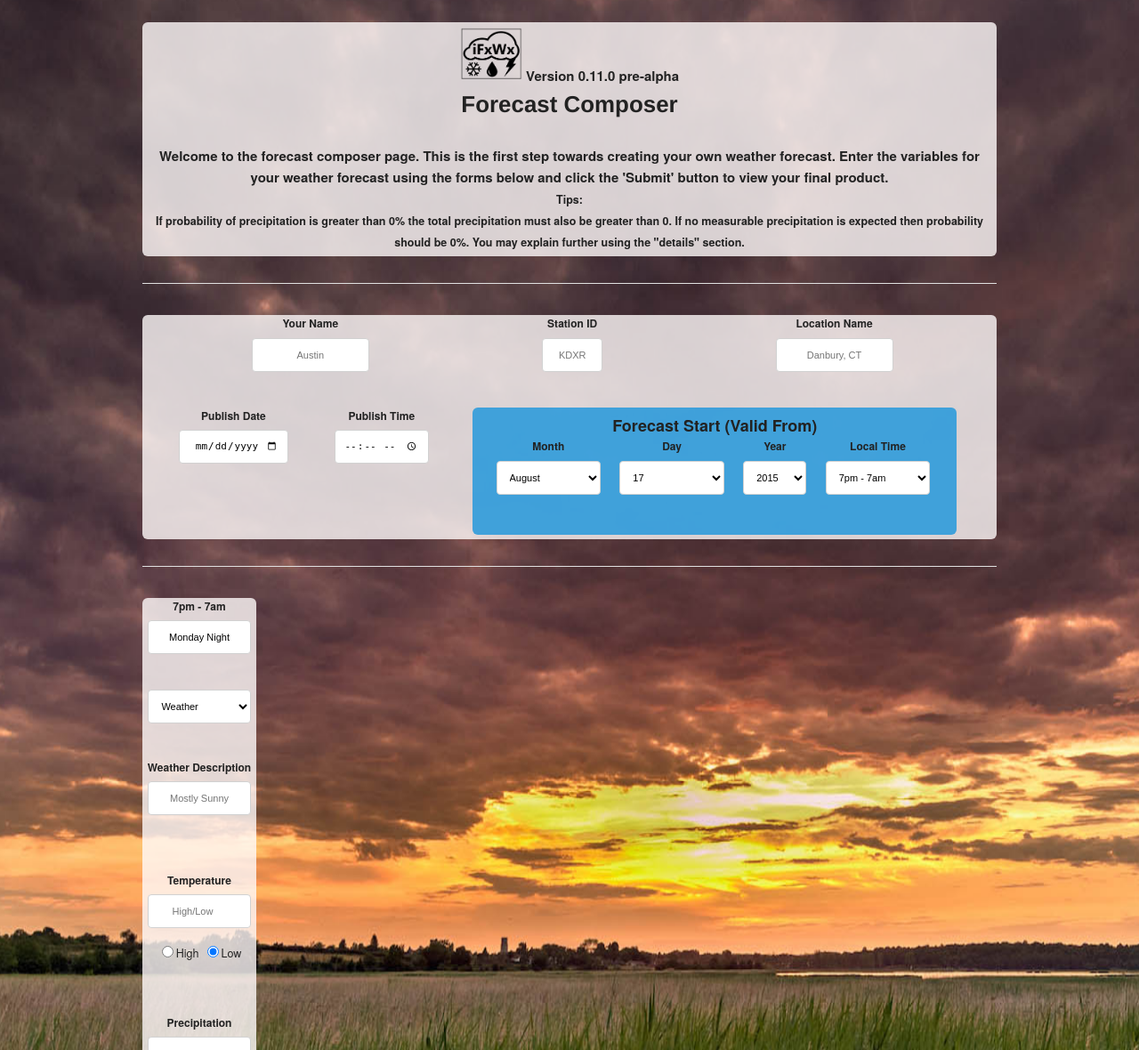
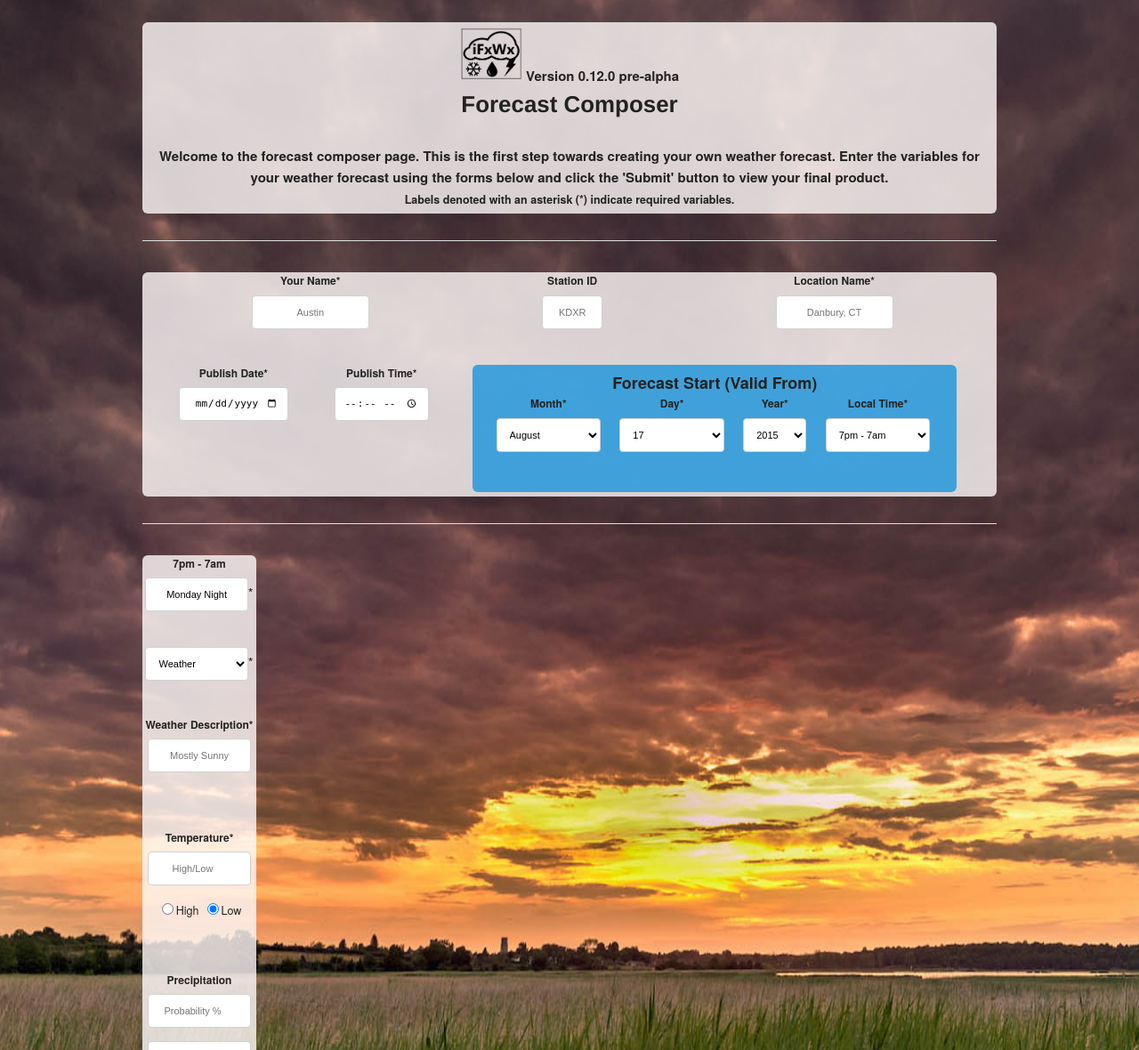
Before and after one commit to atmovantage/ifxweather, a PHP site: page /iFxWx.php in a window 1280 px wide. Shown: the whole page at 89% size. Run offline with PHP 8.4, Linux system fonts and the light colour scheme.

Commit message:
added validation for 1st column/added asterisks for req fields

```diff
--- a/iFxWx.php
+++ b/iFxWx.php
@@ -18,7 +18,7 @@ if(isset($_SESSION['timeout'])) {
 // Update the timeout field with the current time.
 $_SESSION['timeout'] = time();
 // Set all fields to white background by default
-	$fieldErr1 = $fieldErr3 = $fieldErr4 = $fieldErr5 = $fieldErr6 = $fieldErr7 = $fieldErr8 = $fieldErr9 = $fieldErr10 = "#FFF";
+	$fieldErr1 = $fieldErr3 = $fieldErr4 = $fieldErr5 = $fieldErr6 = $fieldErr7 = $fieldErr8 = $fieldErr9 = $fieldErr10 = $fieldErr11 = $fieldErr12 = $fieldErr13 = $fieldErr14 = "#FFF";
 	$fieldErr2 ="**All fields highlighted in red must be filled in before submitting your forecast**";
 
 	$proceed = false;
@@ -27,7 +27,7 @@ $_SESSION['timeout'] = time();
 if ($_SERVER["REQUEST_METHOD"] == "POST" && $proceed == false) {
 
 	//Check to see if any of the required fields are blank or set at the default values
-	if (empty($_POST["forecaster"]) || empty($_POST["stationname"]) || empty($_POST["date"])|| empty($_POST["time"]) || empty($_POST["fxstartmonth"]) || $_POST["fxstartmonth"] == "Select Month" || empty($_POST["fxstartday"]) || $_POST["fxstartday"] == "Select Day" || empty($_POST["fxstartyear"]) || $_POST["fxstartyear"] == "Select Year" || empty($_POST["fxstarttime"]) || $_POST["fxstarttime"] == "Select Time") {
+	if (empty($_POST["forecaster"]) || empty($_POST["stationname"]) || empty($_POST["date"])|| empty($_POST["time"]) || empty($_POST["fxstartmonth"]) || $_POST["fxstartmonth"] == "Select Month" || empty($_POST["fxstartday"]) || $_POST["fxstartday"] == "Select Day" || empty($_POST["fxstartyear"]) || $_POST["fxstartyear"] == "Select Year" || empty($_POST["fxstarttime"]) || $_POST["fxstarttime"] == "Select Time" || empty($_POST["day1"]) || $_POST["day1wx"] == "Weather" || empty($_POST["day1desc"]) || empty($_POST["day1temp"])) {
 		//if any required variables are empty then do not proceed to preview page
 		$proceed = false;
 	}
@@ -62,6 +62,18 @@ if ($_SERVER["REQUEST_METHOD"] == "POST" && $proceed == false) {
 	}
 	if ($_POST["fxstarttime"] == "Select Time" || empty($_POST["fxstarttime"])) {
 		$fieldErr10 = "#FF8080";
+	}
+	if (empty($_POST["day1"])) {
+		$fieldErr11 = "#FF8080";
+	}
+	if ($_POST["day1wx"] == "Weather") {
+		$fieldErr12 = "#FF8080";
+	}
+	if (empty($_POST["day1desc"])) {
+		$fieldErr13 = "#FF8080";
+	}
+	if (empty($_POST["day1temp"])) {
+		$fieldErr14 = "#FF8080";
 	}
 
 	//$fieldErr1 = "#FFF"; <- I think this is leftover code
@@ -385,11 +397,10 @@ else {
 			<img src="/ifxwx_images/background.jpg" id="bg" alt="">
 			<div class="container">
 			<div class="twelve columns" style="font-weight: bold; text-align: center" id="header">
-<p><img style="width: 70px; height: 61px;" alt="" src="/ifxwx_images/logo.png"> Version 0.11.0 pre-alpha<br><big style="font-family: Helvetica,Arial,sans-serif;"><big><big>Forecast Composer</big></big></big>
+<p><img style="width: 70px; height: 61px;" alt="" src="/ifxwx_images/logo.png"> Version 0.12.0 pre-alpha<br><big style="font-family: Helvetica,Arial,sans-serif;"><big><big>Forecast Composer</big></big></big>
 </p>
 			<div class="twelve columns" >
-				Welcome to the forecast composer page. This is the first step towards creating your own weather forecast. Enter the variables for your weather forecast using the forms below and click the 'Submit' button to view your final product.<small><br>Tips:<br>
-				If probability of precipitation is greater than 0% the total precipitation must also be greater than 0. If no measurable precipitation is expected then probability should be 0%. You may explain further using the "details" section.</small>
+				Welcome to the forecast composer page. This is the first step towards creating your own weather forecast. Enter the variables for your weather forecast using the forms below and click the 'Submit' button to view your final product.<small><br>Labels denoted with an asterisk (*) indicate required variables.</small>
 				<?php
 if ($_SERVER["REQUEST_METHOD"] == "POST" && $proceed == false) {
 	echo "<br>" . "<div style='color:red'>" . $fieldErr2 . "</div>";
@@ -403,7 +414,7 @@ if ($_SERVER["REQUEST_METHOD"] == "POST" && $proceed == false) {
 			<div class= "twelve columns" id="metaforms">
 			<div style="text-align: center;" class="three columns offset-by-one">
 				<p>
-					<label for="forecaster">Your Name</label>
+					<label for="forecaster">Your Name*</label>
 					<br>
 					<input style="background-color: <?php echo $fieldErr3 ?>" size="15" name="forecaster" id="forecaster" placeholder="Austin" type="text" value="<?php echo (isset($_POST['forecaster']))?$_POST['forecaster']:''; echo (isset($_SESSION['forecaster']))?$_SESSION['forecaster']:'';?>">
 					<br>
@@ -419,7 +430,7 @@ if ($_SERVER["REQUEST_METHOD"] == "POST" && $proceed == false) {
 			</div>
 			<div style="text-align: center;" class="three columns offset-by-one">
 				<p>
-					<label for="stationname">Location Name</label>
+					<label for="stationname">Location Name*</label>
 					<br>
 					<input style="background-color: <?php echo $fieldErr4 ?>" size="15" name="stationname" id="stationname" placeholder="Danbury, CT" type="text" value="<?php echo (isset($_POST['stationname']))?$_POST['stationname']:''; echo (isset($_SESSION['stationname']))?$_SESSION['stationname']:'';?>">
 					<br>
@@ -427,7 +438,7 @@ if ($_SERVER["REQUEST_METHOD"] == "POST" && $proceed == false) {
 			</div>
 			<div style="text-align: center;" class="two columns">
 				<p>
-					<label for="date">Publish Date</label>
+					<label for="date">Publish Date*</label>
 					<br>
 					<input style="background-color: <?php echo $fieldErr5 ?>" size="10" name="date" id="date" placeholder="10/08/2015" type="date" value="<?php if (isset($_POST['date'])) {echo $_POST['date'];} elseif (isset($_SESSION['date'])) {echo $_SESSION['date'];} else {echo $month . '/' . $day . '/' . $year;};?>">
 					<br>
@@ -435,7 +446,7 @@ if ($_SERVER["REQUEST_METHOD"] == "POST" && $proceed == false) {
 				</div>
 				<div style="text-align: center;" class="two columns">
 				<p>
-					<label for="time">Publish Time</label>
+					<label for="time">Publish Time*</label>
 					<br>
 					<input style="background-color: <?php echo $fieldErr6 ?>" size="7" name="time" id="time" placeholder="12:00PM" type="time" value="<?php if (isset($_POST['time'])) {echo $_POST['time'];} elseif (isset($_SESSION['time'])) {echo $_SESSION['time'];} else {echo $hour . ':' . $minutes . $am_pm;;};?>">
 					<br>
@@ -445,7 +456,7 @@ if ($_SERVER["REQUEST_METHOD"] == "POST" && $proceed == false) {
 					<big><strong>Forecast Start (Valid From)</strong></big><br>
 				<div style="text-align: center;" class="three columns">
 				<p>
-					<label for="fxstartmonth">Month</label>
+					<label for="fxstartmonth">Month*</label>
 					<br>
 					<select style="width:100%; background-color: <?php echo $fieldErr7 ?>" name="fxstartmonth">
 						<option value="<?php if (isset($_POST['fxstartmonth'])) {echo $_POST['fxstartmonth'];} elseif (isset($_SESSION['fxstartmonth'])) {echo $_SESSION['fxstartmonth'];} else {echo $month;};?>"><?php if (isset($_POST['fxstartmonth'])) {echo $_POST['fxstartmonth'];} elseif (isset($_SESSION['fxstartmonth'])) {echo $_SESSION['fxstartmonth'];} else {echo $monthname;};?></option>
@@ -467,7 +478,7 @@ if ($_SERVER["REQUEST_METHOD"] == "POST" && $proceed == false) {
 			</div>
 					<div style="text-align: center;" class="three columns">
 				<p>
-					<label for="fxstartday">Day</label>
+					<label for="fxstartday">Day*</label>
 					<br>
 					<select style="width:100%; background-color: <?php echo $fieldErr8 ?>" name="fxstartday">
 						<option value="<?php if (isset($_POST['fxstartday'])) {echo $_POST['fxstartday'];} elseif (isset($_SESSION['fxstartday'])) {echo $_SESSION['fxstartday'];} else {echo $day;};?>"><?php if (isset($_POST['fxstartday'])) {echo $_POST['fxstartday'];} elseif (isset($_SESSION['fxstartday'])) {echo $_SESSION['fxstartday'];} else {echo $day;};?></option>
@@ -508,7 +519,7 @@ if ($_SERVER["REQUEST_METHOD"] == "POST" && $proceed == false) {
 			</div>
 					<div style="text-align: center;" class="two columns">
 				<p>
-					<label for="fxstartyear">Year</label>
+					<label for="fxstartyear">Year*</label>
 					<br>
 					<select style="width:100%; background-color: <?php echo $fieldErr9 ?>" name="fxstartyear">
 						<option value="<?php if (isset($_POST['fxstartyear'])) {echo $_POST['fxstartyear'];} elseif (isset($_SESSION['fxstartyear'])) {echo $_SESSION['fxstartyear'];} else {echo $year;};?>"><?php if (isset($_POST['fxstartyear'])) {echo $_POST['fxstartyear'];} elseif (isset($_SESSION['fxstartyear'])) {echo $_SESSION['fxstartyear'];} else {echo $year;};?></option>
@@ -534,7 +545,7 @@ if ($_SERVER["REQUEST_METHOD"] == "POST" && $proceed == false) {
 			</div>
 					<div style="text-align: center;" class="three columns">
 				<p>
-					<label for="fxstarttime">Local Time</label>
+					<label for="fxstarttime">Local Time*</label>
 					<br>
 					<select style="width:100%; background-color: <?php echo $fieldErr10 ?>" name="fxstarttime" onchange="updateTitles(this.value)">
 						<option value="<?php if (isset($_POST['fxstarttime'])) {echo $_POST['fxstarttime'];} elseif (isset($_SESSION['fxstartyear'])) {echo $_SESSION['fxstarttime'];} else {echo $fxvalid;};?>"><?php if (isset($_POST['fxstarttime'])) {echo $_POST['fxstarttime'];} elseif (isset($_SESSION['fxstarttime'])) {echo $_SESSION['fxstarttime'];} else {echo $fxvalidname;};?></option>
@@ -564,11 +575,11 @@ if ($_SERVER["REQUEST_METHOD"] == "POST" && $proceed == false) {
 
 				<p>
 						<label id="day1title" for="day1label"><?php if (isset($_POST['day1'])) {echo $fxvalidname;} elseif (isset($_SESSION['day1'])) {echo "";} else {echo $fxvalidname;};?></label><br>
-					<input style="width:90%" name="day1" id="day1label" placeholder="Monday" type="text" value="<?php if (isset($_POST['day1'])) {echo $_POST['day1'];} elseif (isset($_SESSION['day1'])) {echo $_SESSION['day1'];} else {echo $day1string;};?>">
+					<input style="width:90%; background-color: <?php echo $fieldErr11 ?>" name="day1" id="day1label" placeholder="Monday" type="text" value="<?php if (isset($_POST['day1'])) {echo $_POST['day1'];} elseif (isset($_SESSION['day1'])) {echo $_SESSION['day1'];} else {echo $day1string;};?>">*
 					<br>
 				</p>
 				<p>
-					<select style="width:90%" name="day1wx" onchange="document.getElementById('day1desc').value=this.value;">
+					<select style="width:90%; background-color: <?php echo $fieldErr12 ?>" name="day1wx" onchange="document.getElementById('day1desc').value=this.value;">
 						<option value="<?php if (isset($_POST['day1wx'])) {echo $_POST['day1wx'];} elseif (isset($_SESSION['day1wx'])) {echo $_SESSION['day1wx'];} else {echo 'Weather';};?>"><?php if (isset($_POST['day1wx'])) {echo $_POST['day1wx'];} elseif (isset($_SESSION['day1wx'])) {echo $_SESSION['day1wx'];} else {echo 'Weather';};?></option>
 						<optgroup label="General Day">
 						<option value="Sunny">Sunny</option>
@@ -619,18 +630,18 @@ if ($_SERVER["REQUEST_METHOD"] == "POST" && $proceed == false) {
 							<option value="Lunar Eclipse">Lunar Eclipse</option>
 							<option value="Solar Eclipse">Solar Eclipse</option>
 							</optgroup>
-					</select>
+					</select>*
 					<br>
 				</p>
 				<p>
-					<label for="day1desc">Weather Description</label>
+					<label for="day1desc">Weather Description*</label>
 					<br>
-					<input style="width:90%" name="day1desc" placeholder="Mostly Sunny" id="day1desc" type="text" value="<?php if (isset($_POST['day1desc'])) {echo $_POST['day1desc'];} elseif (isset($_SESSION['day1desc'])) {echo $_SESSION['day1desc'];} else {echo '';};?>">
+					<input style="width:90%; background-color: <?php echo $fieldErr13 ?>" name="day1desc" placeholder="Mostly Sunny" id="day1desc" type="text" value="<?php if (isset($_POST['day1desc'])) {echo $_POST['day1desc'];} elseif (isset($_SESSION['day1desc'])) {echo $_SESSION['day1desc'];} else {echo '';};?>">
 				</p><br>
 			<p>
-					<label for="day1temp">Temperature</label>
+					<label for="day1temp">Temperature*</label>
 					<br>
-					<input style="width:90%" placeholder="High/Low" min="-100" max="134" maxlength="3" name="day1temp" id="day1temp" type="number" value="<?php if (isset($_POST['day1temp'])) {echo $_POST['day1temp'];} elseif (isset($_SESSION['day1temp'])) {echo $_SESSION['day1temp'];} else {echo '';};?>"><br>
+					<input style="width:90%; background-color: <?php echo $fieldErr14 ?>" placeholder="High/Low" min="-100" max="134" maxlength="3" name="day1temp" id="day1temp" type="number" value="<?php if (isset($_POST['day1temp'])) {echo $_POST['day1temp'];} elseif (isset($_SESSION['day1temp'])) {echo $_SESSION['day1temp'];} else {echo '';};?>"><br>
 				<form id="setday1highlow">
 					<input type="radio" id="day1high" name="day1highlow" value="red" <?php echo $highcheck; ?>><small>High</small>
 					<input type="radio" id="day1low" name="day1highlow" value="blue" <?php echo $lowcheck; ?>><small>Low</small></form>
--- a/preview.php
+++ b/preview.php
@@ -79,7 +79,7 @@ if (isset($_POST['Edit'])) {
 <div class="twelve columns" style="font-weight: bold; text-align: center">
 <p><big style="font-family: Helvetica,Arial,sans-serif;"><big><big><span><img style="width: 70px; height: 61px;" alt="" src="/ifxwx_images/logo.png"><br>iFx
 Weather Preview</span></big></big></big>
-Version 0.11.0 pre-alpha</p>
+Version 0.12.0 pre-alpha</p>
 </div>
 	<div class="twelve columns">
 				<hr>
```
Also changed, not shown: README.md.
